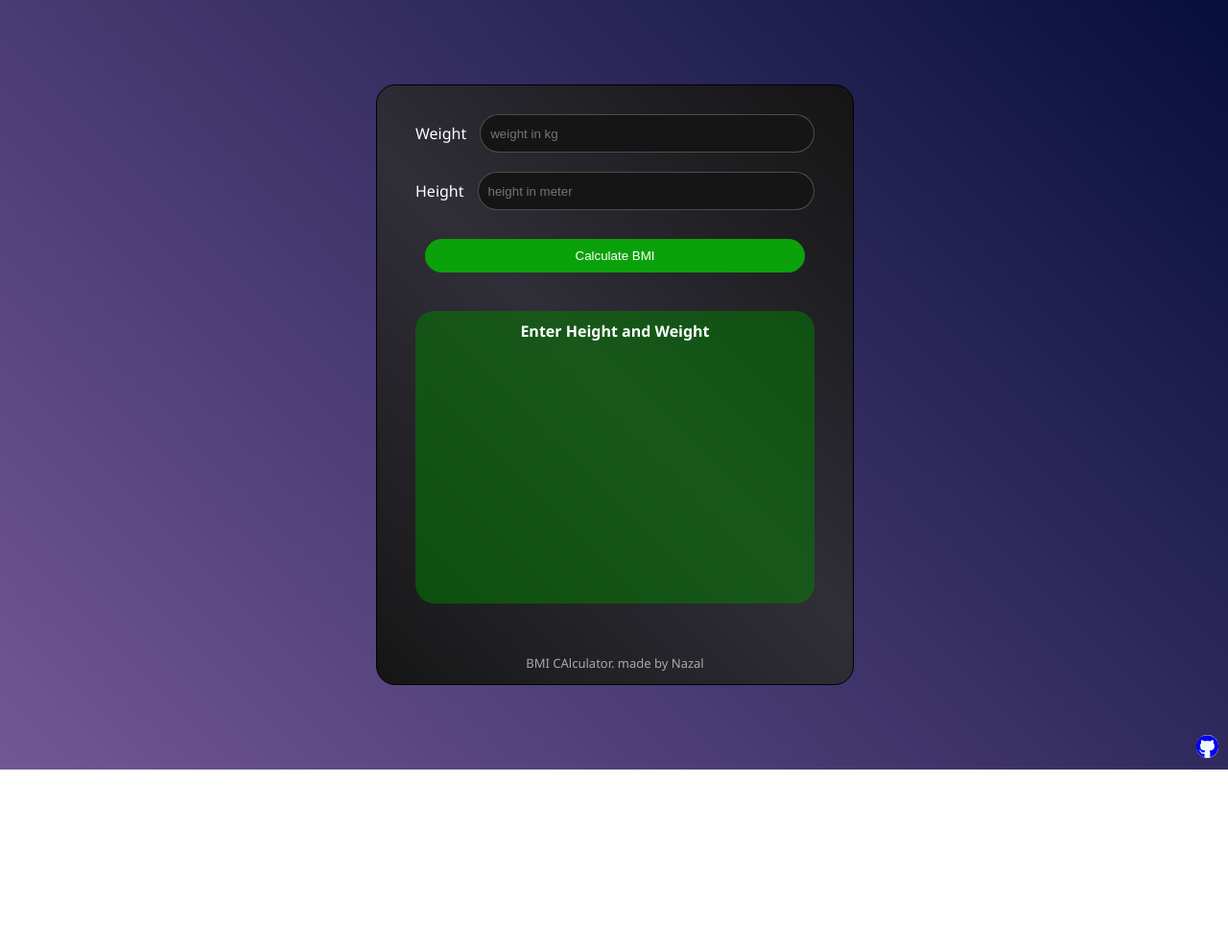
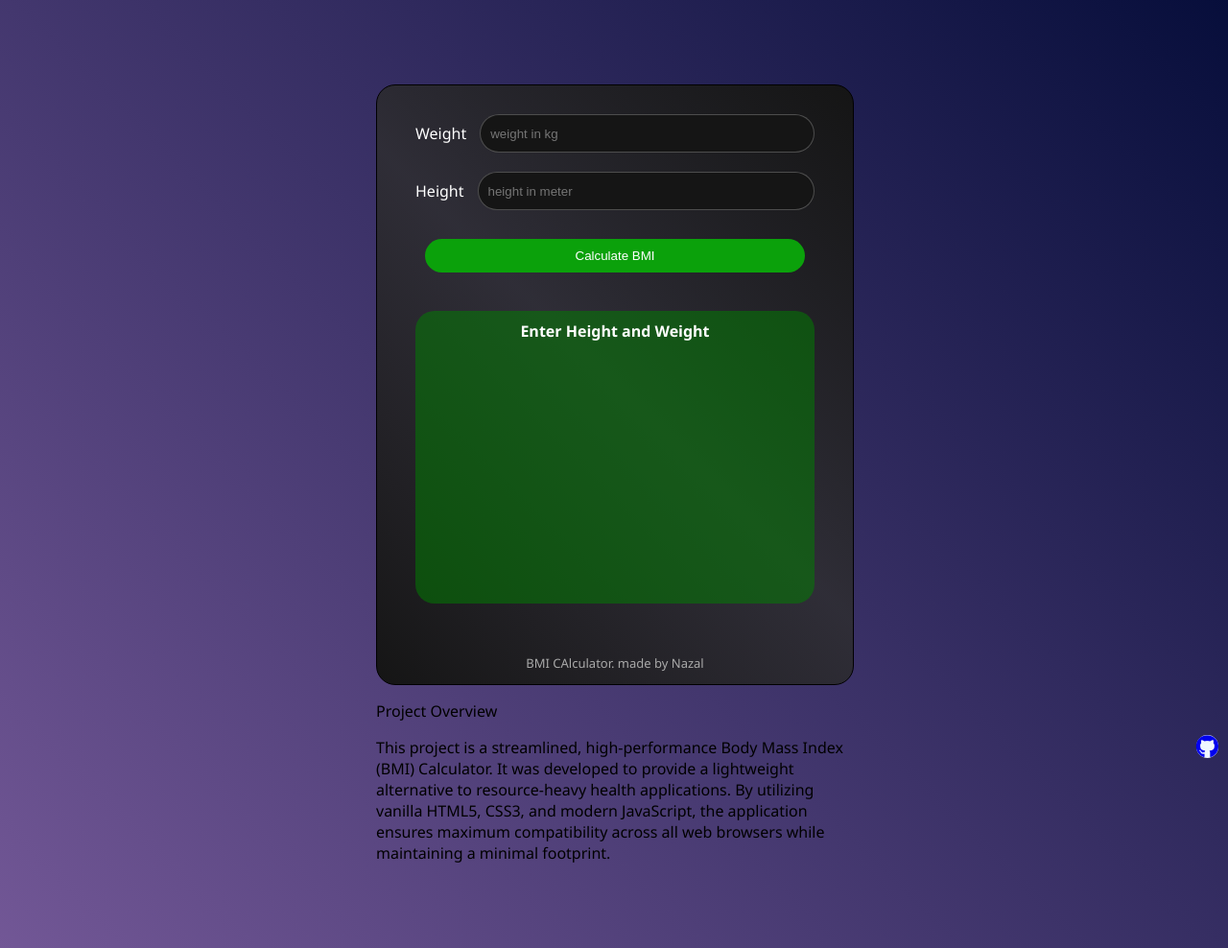
Before and after one commit to BlockSizedX/bmicalc.github.io, a plain HTML site: page index.html in a window 1280 px wide. Shown: the whole page at 96% size. Before the commit the page ends 802 px from the top, so only its background shows below. Drawn offline with Linux system fonts and the light colour scheme.

Commit message:
8th  commit

```diff
--- a/index.html
+++ b/index.html
@@ -22,11 +22,12 @@
         <p class="shower" id="shower">Enter Height and Weight</p>
         <p class="footer">BMI CAlculator. made by Nazal</p>
 
-
     </div>
     <a href="https://github.com/BlockSizedX">
         <i class="fa-brands fa-github"></i>
     </a>
+    <p>Project Overview</p>
+    <p>This project is a streamlined, high-performance Body Mass Index (BMI) Calculator. It was developed to provide a lightweight alternative to resource-heavy health applications. By utilizing vanilla HTML5, CSS3, and modern JavaScript, the application ensures maximum compatibility across all web browsers while maintaining a minimal footprint.</p>
     <script>
         const sub_btn = document.getElementById('sub_btn');
         const we = document.getElementById('weight');
```
